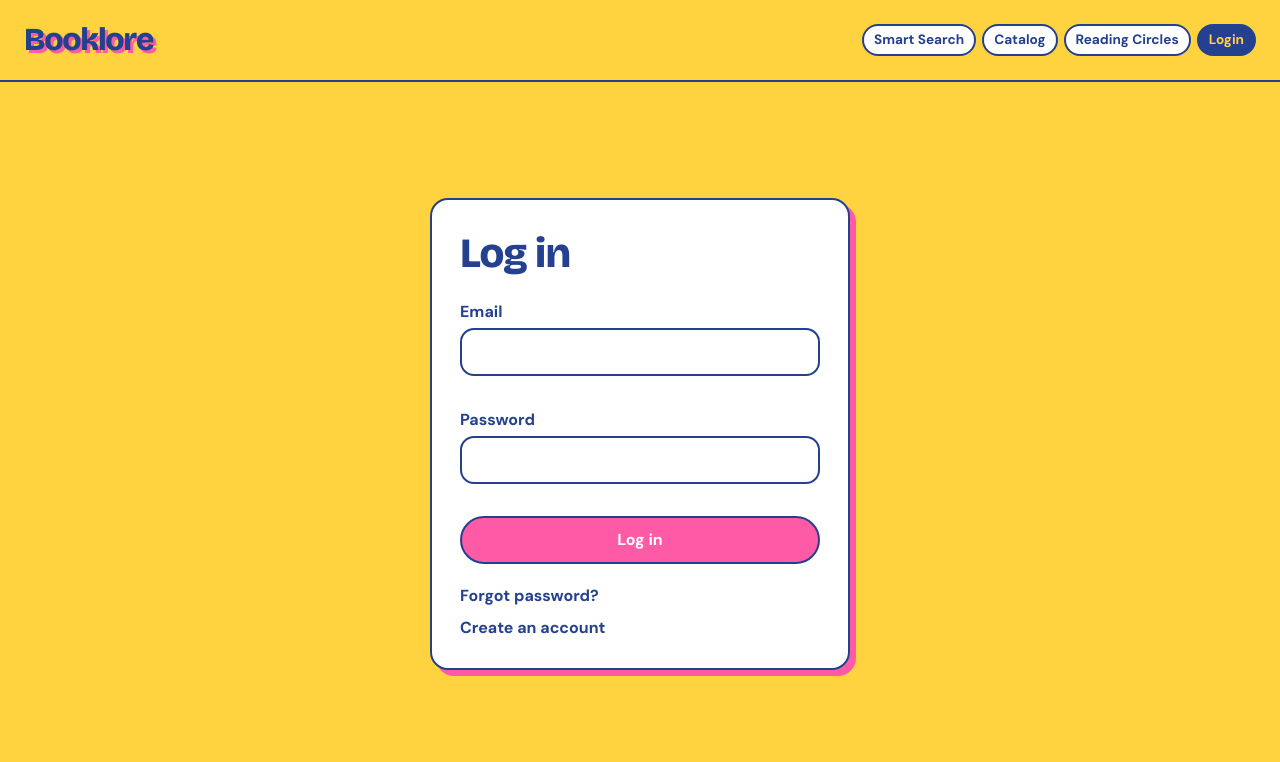
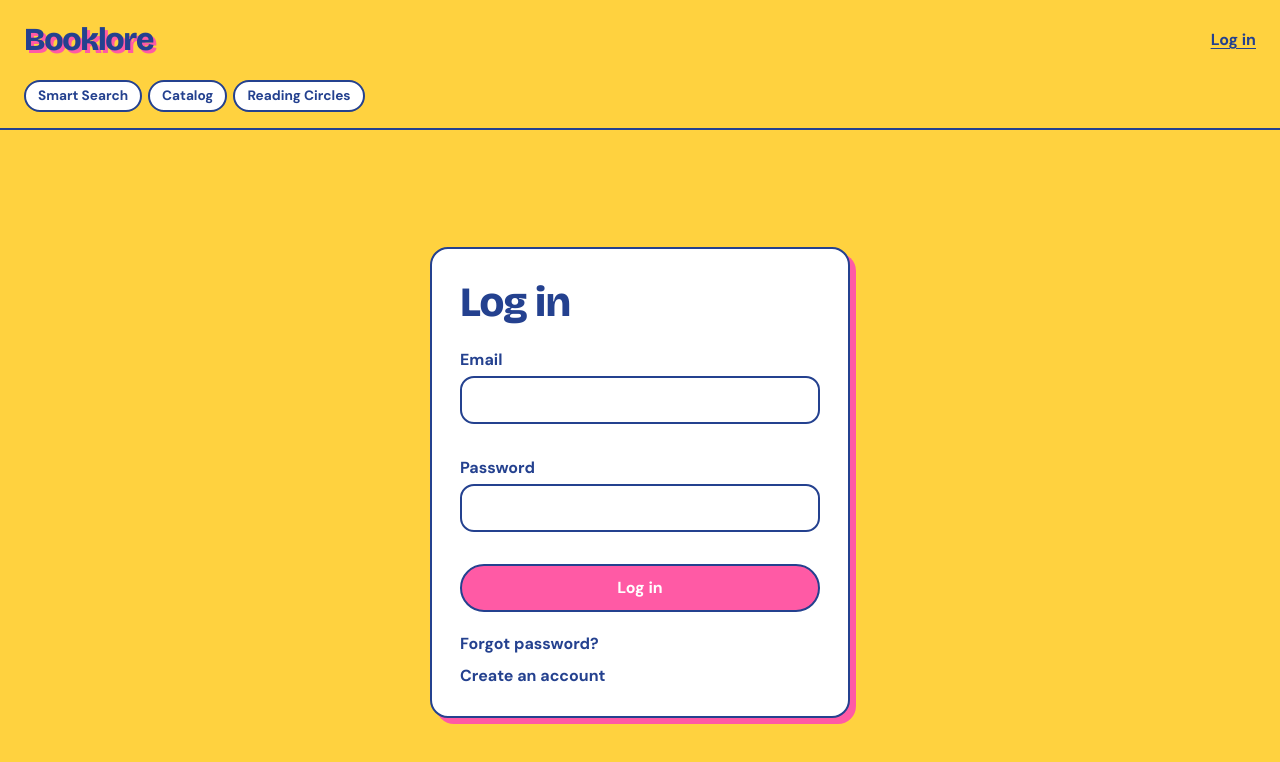
Before and after one commit to p-yarlagadda07/bookstore-clubs, a React (Vite) app in the folder client/: page /login in a window 1280 px wide. Shown: the top 762 px of the page. Built offline with nearby package versions, Linux system fonts and the light colour scheme; no server answers.

Commit message:
fix(ui): book page login check and a cleaner header

```diff
--- a/client/src/App.jsx
+++ b/client/src/App.jsx
@@ -55,17 +55,42 @@ function Header({ user }) {
     }
   }
 
+  const isStaff = isBookseller || isModerator;
+
   return (
     <header className="header">
+      <div className="header-top">
         <NavLink to="/" className="brand">
           Booklore
         </NavLink>
 
+        {user ? (
+          <div className="account">
+            <span className="account-initial" aria-hidden="true">
+              {user.name?.[0]?.toUpperCase()}
+            </span>
+            <span className="account-name">{user.name}</span>
+            <button
+              type="button"
+              className="account-logout"
+              onClick={handleLogout}
+              data-testid="logout-btn"
+            >
+              Log out
+            </button>
+          </div>
+        ) : (
+          <NavLink to="/login" className="account-login">
+            Log in
+          </NavLink>
+        )}
+      </div>
+
+      <nav className="nav">
         <NavLink to="/" end>
           Smart Search
         </NavLink>
         <NavLink to="/books">Catalog</NavLink>
-
         <NavLink to="/clubs">Reading Circles</NavLink>
 
         {user && (
@@ -73,22 +98,14 @@ function Header({ user }) {
             <NavLink to="/reservations">My Holds</NavLink>
             <NavLink to="/lists">My Shelves</NavLink>
             <NavLink to="/chat">Chapter Chat</NavLink>
-
-          <span>{user.name}</span>
-
-          <button type="button" onClick={handleLogout} data-testid="logout-btn">
-            Logout
-          </button>
           </>
         )}
 
+        {isStaff && <span className="nav-divider">Staff</span>}
         {isBookseller && <NavLink to="/staff/stock">Stockroom</NavLink>}
-
+        {isModerator && <NavLink to="/agent">Next Read</NavLink>}
         {isAdmin && <NavLink to="/staff/admin">Logbook</NavLink>}
-
-      {isModerator && <NavLink to="/agent">Next Read</NavLink>}
-
-      {!user && <NavLink to="/login">Login</NavLink>}
+      </nav>
     </header>
   );
 }
--- a/client/src/app/layout.css
+++ b/client/src/app/layout.css
@@ -1,11 +1,14 @@
 .header {
-  display: flex;
-  flex-wrap: wrap;
-  align-items: center;
-  gap: 6px;
-  padding: var(--space-3) var(--space-4);
+  padding: var(--space-3) var(--space-4) 0;
   background: var(--color-bg);
   border-bottom: var(--line) solid var(--color-border);
+}
+
+.header-top {
+  display: flex;
+  align-items: center;
+  justify-content: space-between;
+  gap: var(--space-3);
 }
 
 .header .brand {
@@ -16,27 +19,83 @@
   color: var(--color-primary);
   text-shadow: 3px 3px 0 var(--color-accent);
   text-decoration: none;
-  margin-right: auto;
 }
 
-.header a:not(.brand) {
+.account {
+  display: flex;
+  align-items: center;
+  gap: 8px;
+  font-size: 0.9rem;
+}
+
+.account-initial {
+  display: grid;
+  place-items: center;
+  width: 30px;
+  height: 30px;
+  border: 2px solid var(--color-border);
+  border-radius: 50%;
+  background: var(--color-accent);
+  color: var(--color-surface);
+  font-family: var(--font-display);
+  font-weight: 800;
+}
+
+.account-name {
+  font-weight: 700;
+  color: var(--color-primary);
+}
+
+.header .account-logout {
+  padding: 0 0 0 10px;
+  border: 0;
+  border-left: 2px solid var(--color-border);
+  border-radius: 0;
+  background: none;
+  font-size: 0.85rem;
+  text-decoration: underline;
+  text-underline-offset: 3px;
+}
+
+.header .account-login {
+  color: var(--color-primary);
+  font-weight: 700;
+  text-underline-offset: 3px;
+}
+
+.nav {
+  display: flex;
+  flex-wrap: wrap;
+  align-items: center;
+  gap: 6px;
+  padding: var(--space-3) 0;
+}
+
+.nav a {
   color: var(--color-primary);
   font-weight: 700;
   font-size: 0.85rem;
   text-decoration: none;
-  padding: 4px 10px;
+  padding: 4px 12px;
   border: 2px solid var(--color-border);
   border-radius: var(--radius-pill);
   background: var(--color-surface);
 }
 
-.header a:not(.brand).active {
+.nav a.active {
   background: var(--color-primary);
   color: var(--color-bg);
 }
 
-.header span {
+.nav-divider {
+  margin-left: 10px;
+  padding-left: 12px;
+  border-left: 2px dashed var(--color-border);
+  font-size: 0.75rem;
   font-weight: 700;
+  letter-spacing: 0.08em;
+  text-transform: uppercase;
+  color: var(--color-muted);
 }
 
 .main {
@@ -51,7 +110,10 @@
   }
 
   .header .brand {
-    width: 100%;
     font-size: 1.7rem;
   }
+
+  .account-name {
+    display: none;
+  }
 }
--- a/client/src/features/books/BookDetailPage.jsx
+++ b/client/src/features/books/BookDetailPage.jsx
@@ -10,7 +10,7 @@ import './books.css';
 
 export default function BookDetailPage() {
   const { id } = useParams();
-  const { data: meData } = useMe();
+  const { user } = useMe();
   const queryClient = useQueryClient();
 
   const [showListPicker, setShowListPicker] = useState(false);
@@ -31,7 +31,7 @@ export default function BookDetailPage() {
   const { data: listsData, isError: listsError } = useQuery({
     queryKey: ['reading-lists'],
     queryFn: () => api.get('/reading-lists'),
-    enabled: Boolean(meData?.user),
+    enabled: Boolean(user),
   });
 
   const lists = listsData?.items ?? [];
@@ -75,7 +75,6 @@ export default function BookDetailPage() {
     return null;
   }
 
-  const user = meData?.user;
   const isLoggedIn = Boolean(user);
   const isVerified = Boolean(user?.emailVerifiedAt);
 
```
Lines whose indentation alone changed are shown as unchanged.
